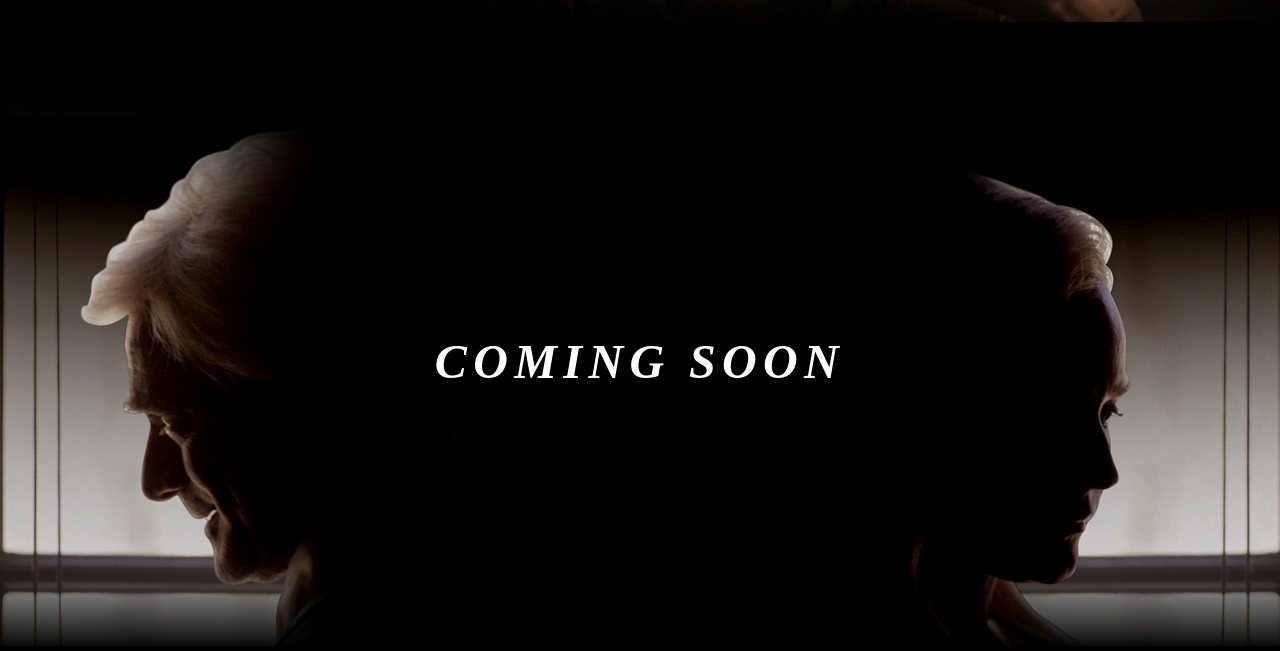
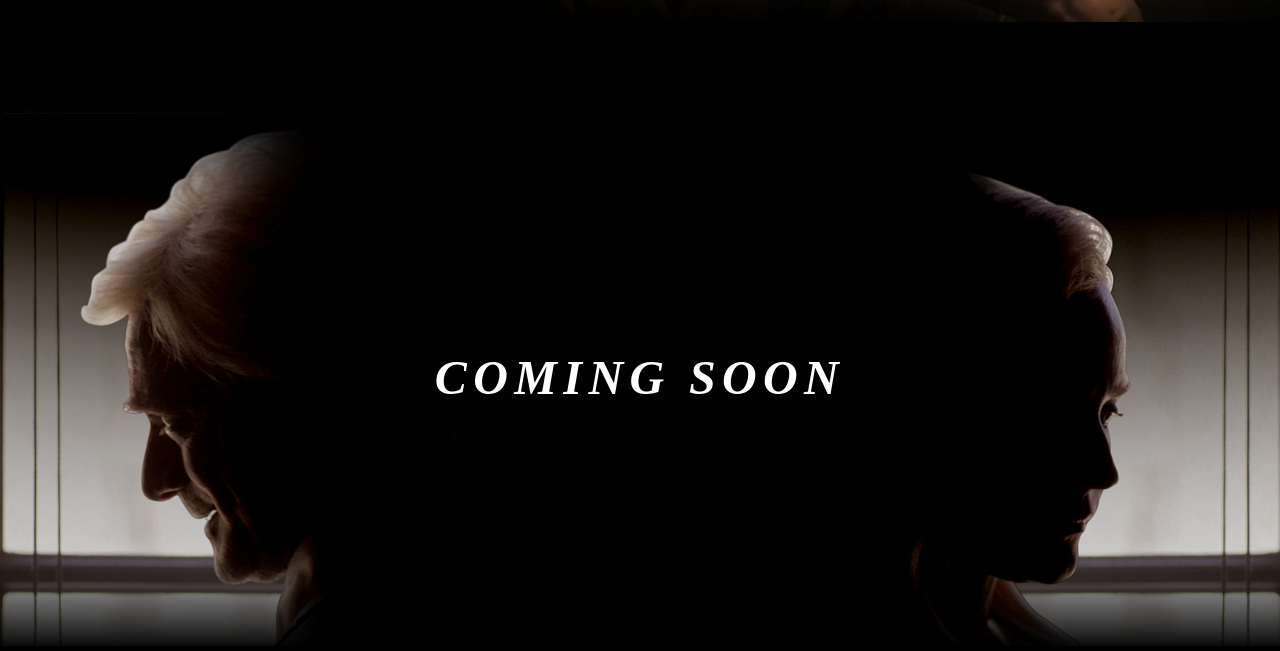
Before and after one commit to benjaminben/kellyanne-conway, a website: page index.html in a window 1280 px wide. Shown: the part 3121-3772 px from the top of the page. Drawn offline with nearby package versions, Linux system fonts and the light colour scheme; a script that the page names is missing; a web font is replaced by a local one.

Commit message:
padding --> margin

```diff
--- a/css/sass/style.scss
+++ b/css/sass/style.scss
@@ -307,7 +307,7 @@ main {
 
     &#coming_soon {
       width: 100%;
-      padding-top: 2em;
+      margin-top: 2em;
 
       &:after {
         display: none;
```
Also changed, not shown: css/style.css, 1 other file.
